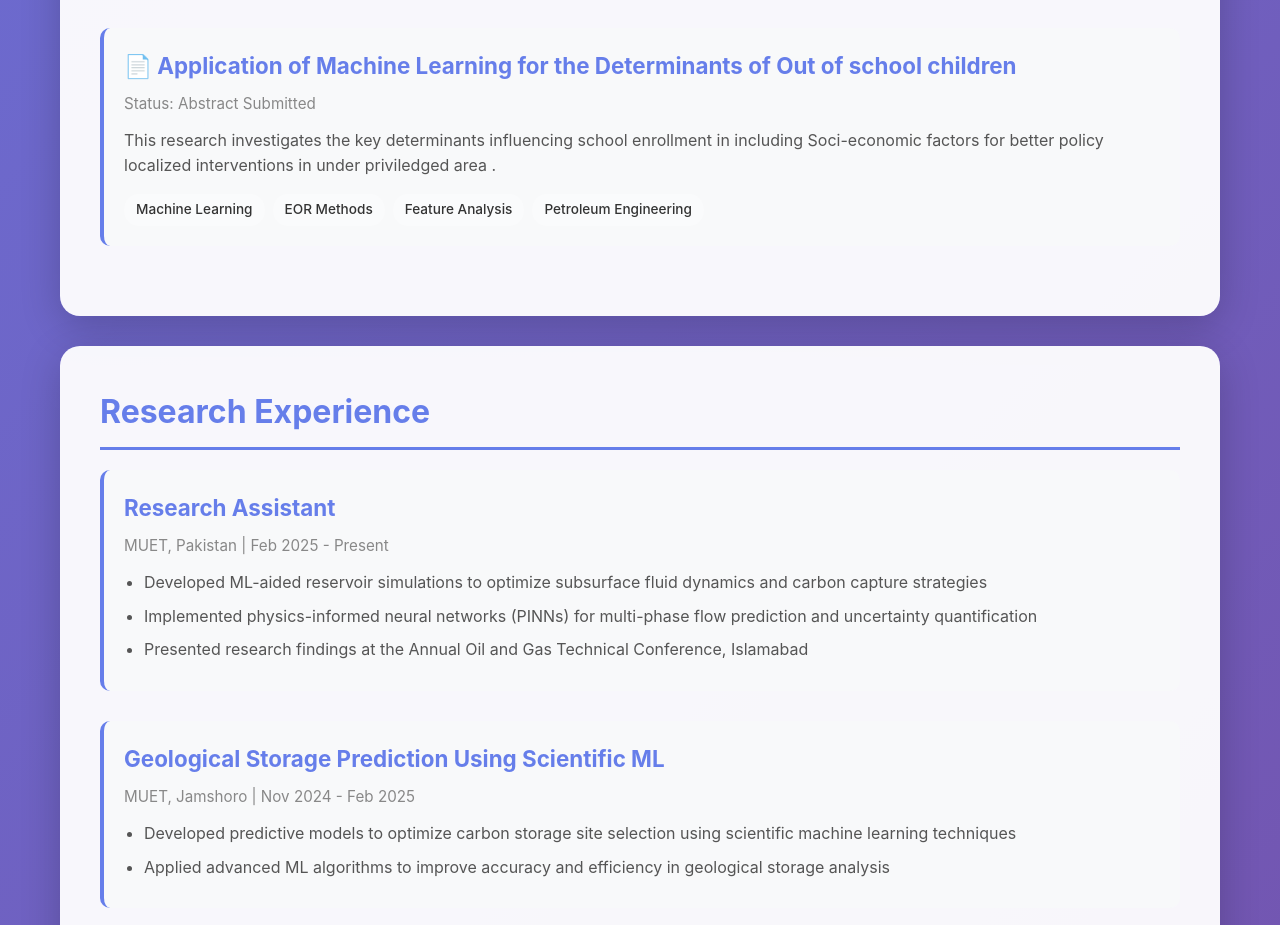
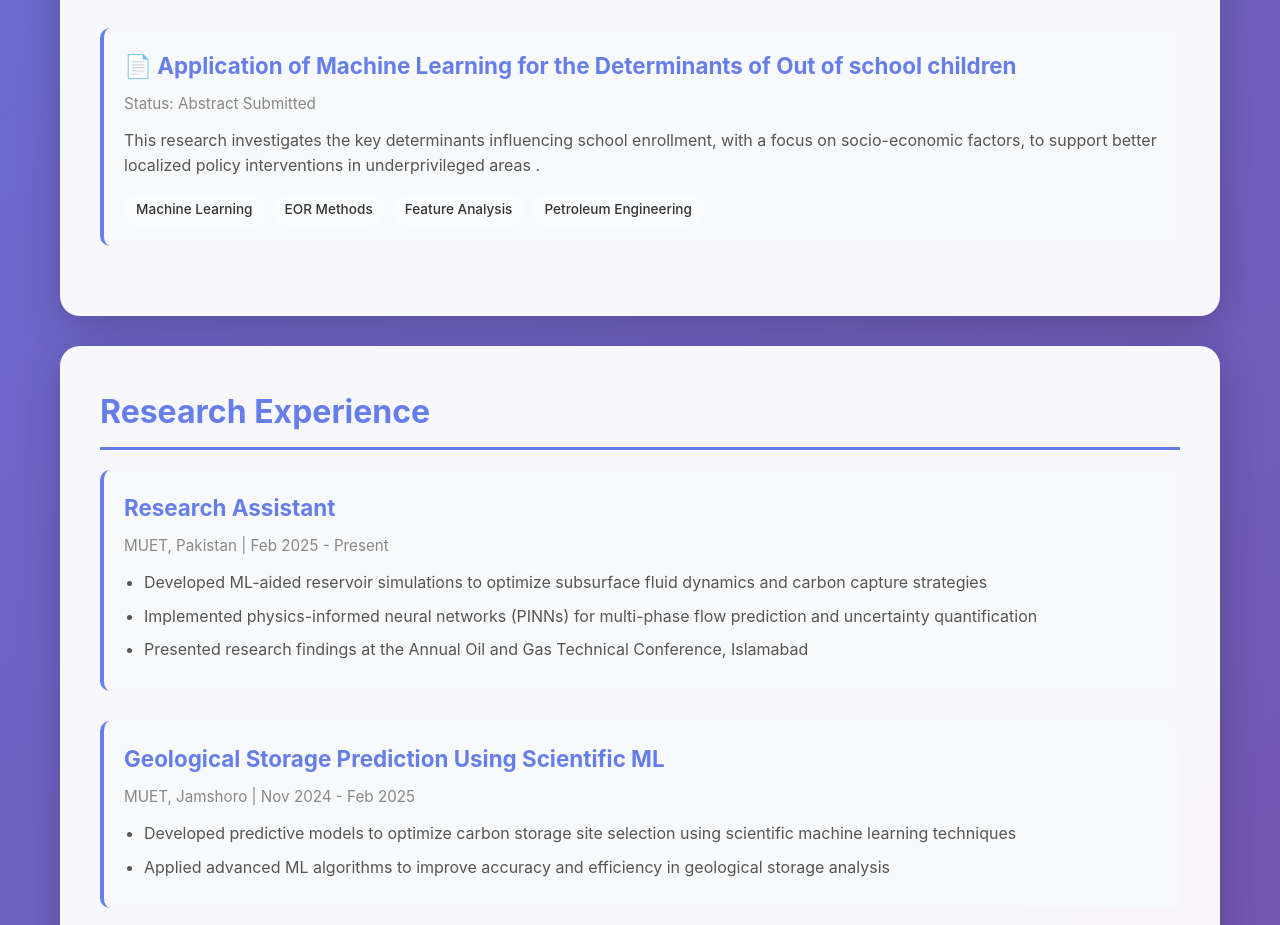
Before and after one commit to jangojd/jangojd.github.io, a plain HTML site: page index.html in a window 1280 px wide. Shown: the part 2340-3265 px from the top of the page. Drawn offline with Linux system fonts and the light colour scheme.

```diff
--- a/index.html
+++ b/index.html
@@ -339,7 +339,7 @@
             <div class="experience-item">
                 <h3>📄 Application of Machine Learning for the Determinants of Out of school children</h3>
                 <p class="experience-meta">Status: Abstract Submitted</p>
-                <p style="color: #555; margin-top: 10px;">This research investigates the key determinants influencing school enrollment in including Soci-economic factors for better policy localized interventions in under priviledged area .</p>
+                <p style="color: #555; margin-top: 10px;">This research investigates the key determinants influencing school enrollment, with a focus on socio-economic factors, to support better localized policy interventions in underprivileged areas .</p>
                 <div class="project-tags" style="margin-top: 15px;">
                     <span class="tag">Machine Learning</span>
                     <span class="tag">EOR Methods</span>
```
